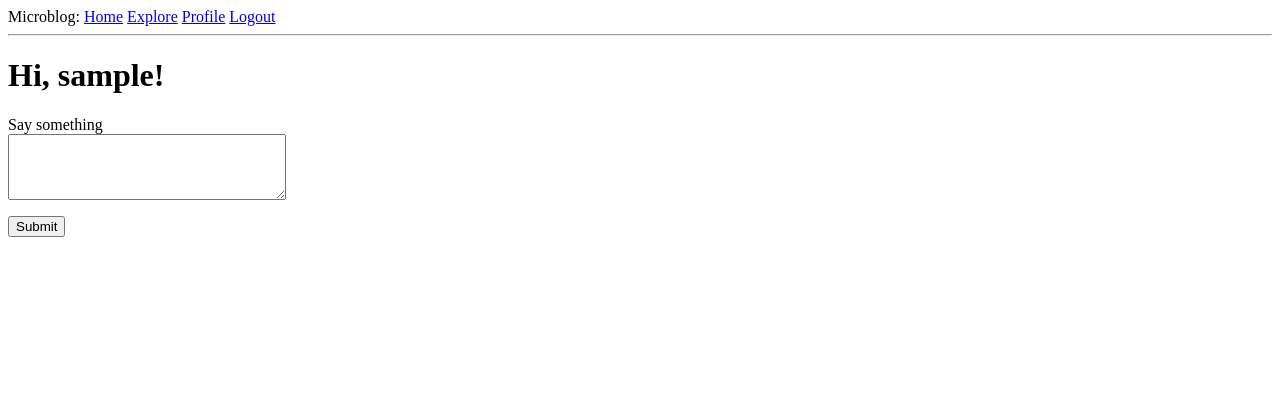
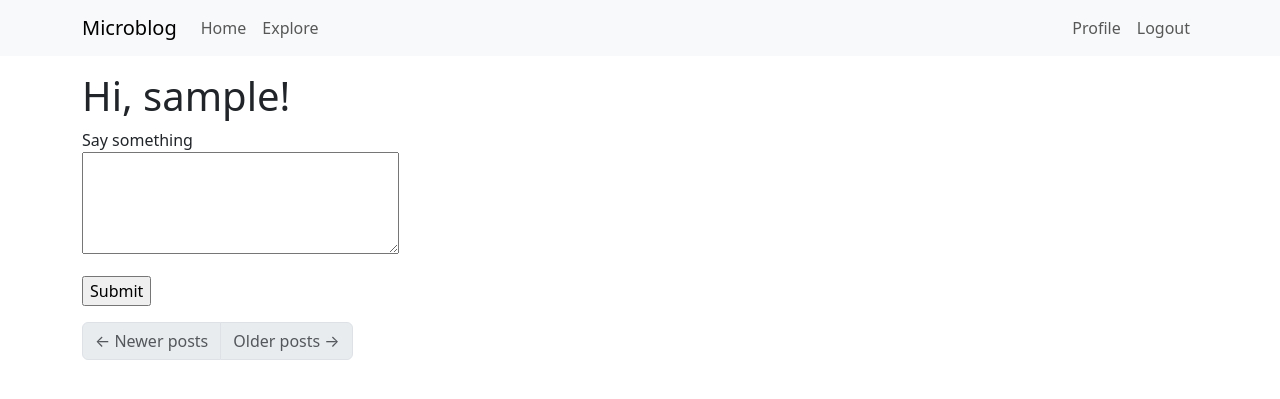
Before and after one commit to yuriymironov96/flask-tutorial, a Flask app: page / in a window 1280 px wide. Shown: the top 399 px of the page. Run offline with Flask 3, Linux system fonts and the light colour scheme; the visitor is signed in with stand-in values (Sample User, id 1); data comes from the database, SQL or seed files in the repository; data that the repository does not hold is empty.

Commit message:
complete chapter 11

```diff
--- a/app/templates/base.html
+++ b/app/templates/base.html
@@ -1,33 +1,87 @@
-<html>
+<!DOCTYPE html>
+<html lang="en">
   <head>
+    <meta charset="utf-8" />
+    <meta name="viewport" content="width=device-width, initial-scale=1" />
     {% if title %}
-    <title>{{ title }} - microblog</title>
+    <title>{{ title }} - Microblog</title>
     {% else %}
-    <title>microblog</title>
+    <title>Welcome to Microblog</title>
     {% endif %}
+    <link
+      href="https://cdn.jsdelivr.net/npm/bootstrap@5.3.2/dist/css/bootstrap.min.css"
+      rel="stylesheet"
+      integrity="sha384-T3c6CoIi6uLrA9TneNEoa7RxnatzjcDSCmG1MXxSR1GAsXEV/Dwwykc2MPK8M2HN"
+      crossorigin="anonymous"
+    />
   </head>
   <body>
-    <div>
-      Microblog:
-      <a href="{{ url_for('index') }}">Home</a>
-      <a href="{{ url_for('explore') }}">Explore</a>
+    <nav class="navbar navbar-expand-lg bg-body-tertiary">
+      <div class="container">
+        <a class="navbar-brand" href="{{ url_for('index') }}">Microblog</a>
+        <button
+          class="navbar-toggler"
+          type="button"
+          data-bs-toggle="collapse"
+          data-bs-target="#navbarSupportedContent"
+          aria-controls="navbarSupportedContent"
+          aria-expanded="false"
+          aria-label="Toggle navigation"
+        >
+          <span class="navbar-toggler-icon"></span>
+        </button>
+        <div class="collapse navbar-collapse" id="navbarSupportedContent">
+          <ul class="navbar-nav me-auto mb-2 mb-lg-0">
+            <li class="nav-item">
+              <a class="nav-link" href="{{ url_for('index') }}">Home</a>
+            </li>
+            <li class="nav-item">
+              <a class="nav-link" href="{{ url_for('explore') }}">Explore</a>
+            </li>
+          </ul>
+          <ul class="navbar-nav mb-2 mb-lg-0">
             {% if current_user.is_anonymous %}
-      <a href="{{ url_for('login') }}">Login</a>
+            <li class="nav-item">
+              <a
+                class="nav-link"
+                aria-current="page"
+                href="{{ url_for('login') }}"
+                >Login</a
+              >
+            </li>
             {% else %}
-      <a href="{{ url_for('user', username=current_user.username) }}"
+            <li class="nav-item">
+              <a
+                class="nav-link"
+                aria-current="page"
+                href="{{ url_for('user', username=current_user.username) }}"
                 >Profile</a
               >
-      <a href="{{ url_for('logout') }}">Logout</a>
+            </li>
+            <li class="nav-item">
+              <a
+                class="nav-link"
+                aria-current="page"
+                href="{{ url_for('logout') }}"
+                >Logout</a
+              >
+            </li>
             {% endif %}
+          </ul>
         </div>
+      </div>
+    </nav>
 
-    <hr />
-    {% with messages = get_flashed_messages() %} {% if messages %}
-    <ul>
-      {% for message in messages %}
-      <li>{{ message }}</li>
-      {% endfor %}
-    </ul>
-    {% endif %} {% endwith %} {% block content %}{% endblock %}
+    <div class="container mt-3">
+      {% with messages = get_flashed_messages() %} {% if messages %} {% for
+      message in messages %}
+      <div class="alert alert-info" role="alert">{{ message }}</div>
+      {% endfor %} {% endif %} {% endwith %} {% block content %}{% endblock %}
+      <script
+        src="https://cdn.jsdelivr.net/npm/bootstrap@5.3.2/dist/js/bootstrap.bundle.min.js"
+        integrity="sha384-C6RzsynM9kWDrMNeT87bh95OGNyZPhcTNXj1NW7RuBCsyN/o0jlpcV8Qyq46cDfL"
+        crossorigin="anonymous"
+      ></script>
+    </div>
   </body>
 </html>
--- a/app/templates/index.html
+++ b/app/templates/index.html
@@ -12,9 +12,19 @@
   </p>
   <p>{{ form.submit() }}</p>
 </form>
-{% endif %} {% for post in posts %} {% include '_post.html' %} {% endfor %} {%
-if prev_url %}
-<a href="{{ prev_url }}">Newer posts</a>
-{% endif %} {% if next_url %}
-<a href="{{ next_url }}">Older posts</a>
-{% endif %} {% endblock %}
+{% endif %} {% for post in posts %} {% include '_post.html' %} {% endfor %}
+<nav aria-label="Post navigation">
+  <ul class="pagination">
+    <li class="page-item{% if not prev_url %} disabled{% endif %}">
+      <a class="page-link" href="{{ prev_url }}">
+        <span aria-hidden="true">&larr;</span> Newer posts
+      </a>
+    </li>
+    <li class="page-item{% if not next_url %} disabled{% endif %}">
+      <a class="page-link" href="{{ next_url }}">
+        Older posts <span aria-hidden="true">&rarr;</span>
+      </a>
+    </li>
+  </ul>
+</nav>
+{% endblock %}
--- a/config.py
+++ b/config.py
@@ -16,4 +16,4 @@ class Config:
     MAIL_PASSWORD = os.environ.get('MAIL_PASSWORD')
     ADMINS = [os.environ.get('ADMIN_EMAIL')] if os.environ.get(
         'ADMIN_EMAIL') else []
-    POSTS_PER_PAGE = 10
+    POSTS_PER_PAGE = 3
```
Also changed, not shown: app/templates/_post.html (+15 -9 lines), app/templates/bootstrap_wtf.html (added, +8 -0 lines), app/templates/register.html (+3 -34 lines). Lines whose indentation alone changed are shown as unchanged.
